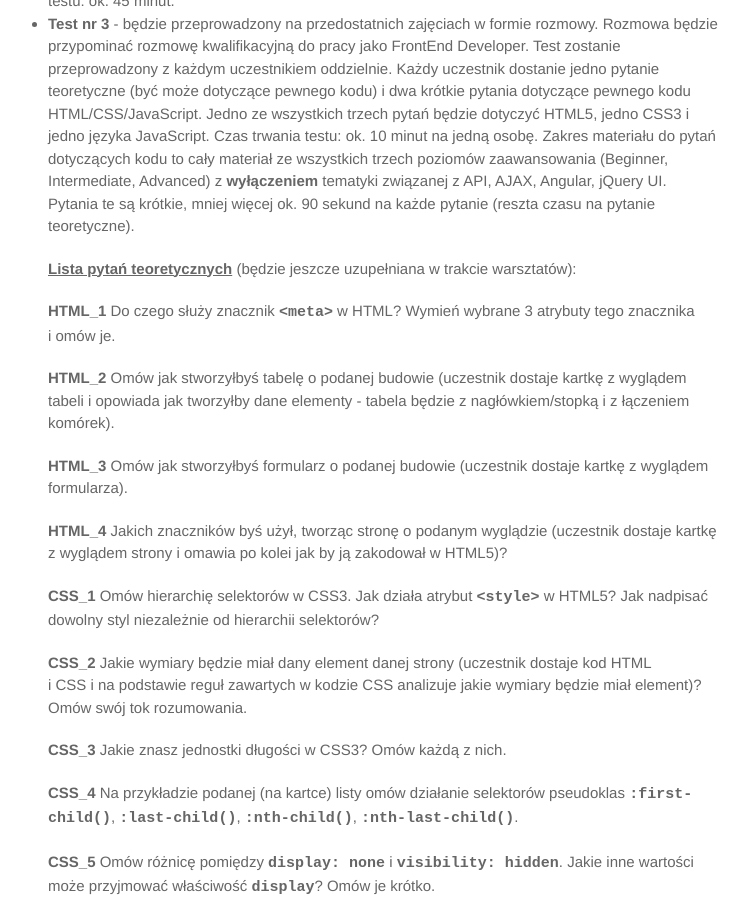
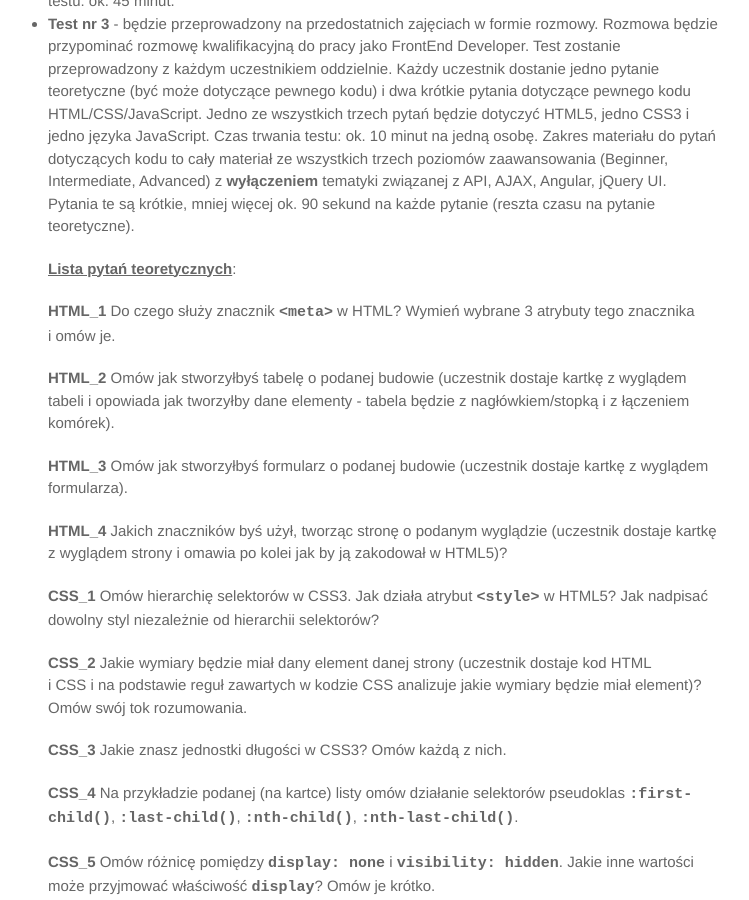
Before and after one commit to marcin-szczepanski/TWE, a Jekyll site: the page built from zajecia/2/informacje.md, in a window 1280 px wide and 900 px high, scrolled down 1440 px. Shown: the whole window, without its empty margins (267-1016 px from the left). Built offline with Jekyll 4.4.1, drawn with Linux system fonts in a browser that asks for light colours; some web fonts are replaced.

Commit message:
Update informacje.md

```diff
--- a/zajecia/2/informacje.md
+++ b/zajecia/2/informacje.md
@@ -44,7 +44,7 @@ Zakres i terminy testów:
 * **Test nr 3** - będzie przeprowadzony na&nbsp;przedostatnich zajęciach w&nbsp;formie rozmowy. Rozmowa będzie przypominać rozmowę kwalifikacyjną do pracy jako FrontEnd Developer. Test zostanie przeprowadzony z&nbsp;każdym uczestnikiem oddzielnie. Każdy uczestnik dostanie jedno pytanie teoretyczne (być może dotyczące pewnego kodu) i&nbsp;dwa krótkie pytania dotyczące pewnego kodu HTML/CSS/JavaScript. Jedno ze wszystkich trzech pytań będzie dotyczyć HTML5, jedno CSS3 i jedno języka JavaScript. Czas trwania testu: ok. 10 minut na jedną osobę.
 Zakres materiału do pytań dotyczących kodu to cały materiał ze wszystkich trzech poziomów zaawansowania (Beginner, Intermediate, Advanced) z **wyłączeniem** tematyki związanej z API, AJAX, Angular, jQuery UI. Pytania te są krótkie, mniej więcej ok. 90 sekund na każde pytanie (reszta czasu na&nbsp;pytanie teoretyczne).
 
-	**<u>Lista pytań teoretycznych</u>** (będzie jeszcze uzupełniana w trakcie warsztatów):
+	**<u>Lista pytań teoretycznych</u>**:
 
 	**HTML_1** Do czego służy znacznik <span class="preformat">&lt;meta&gt;</span> w HTML? Wymień wybrane 3 atrybuty tego znacznika i&nbsp;omów je.
 
```
